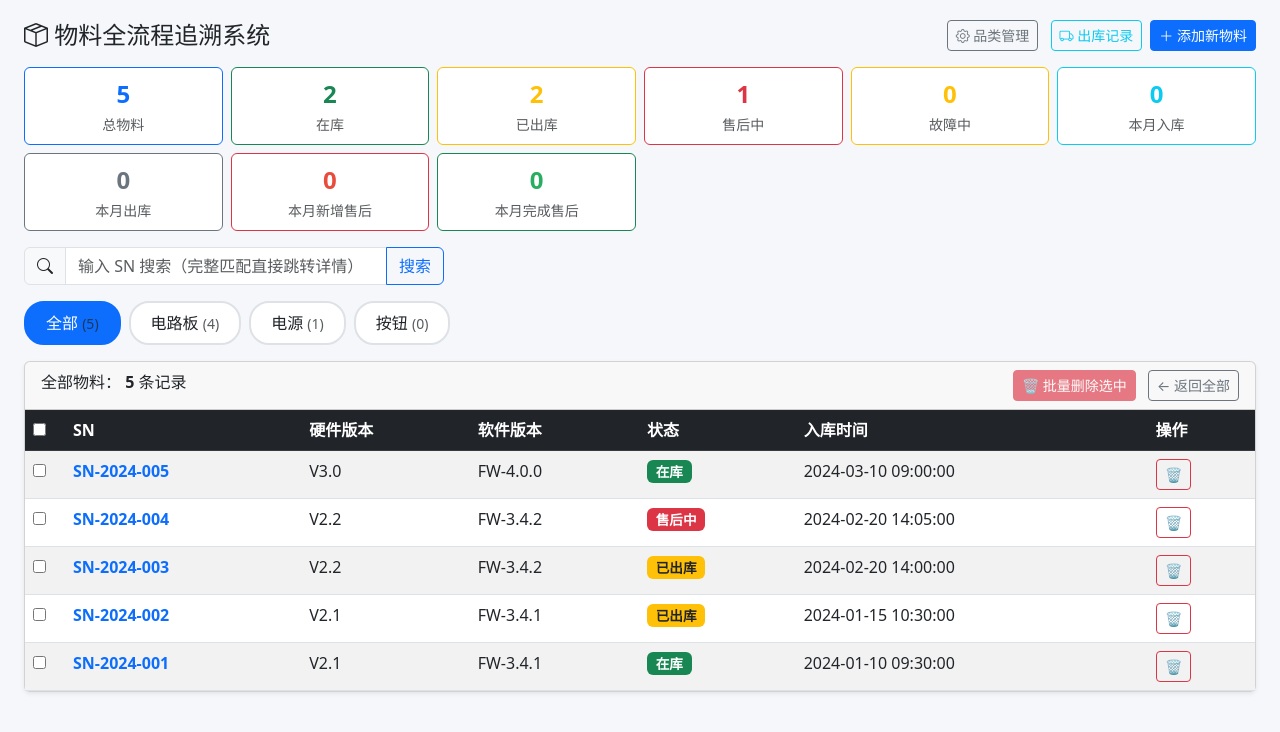
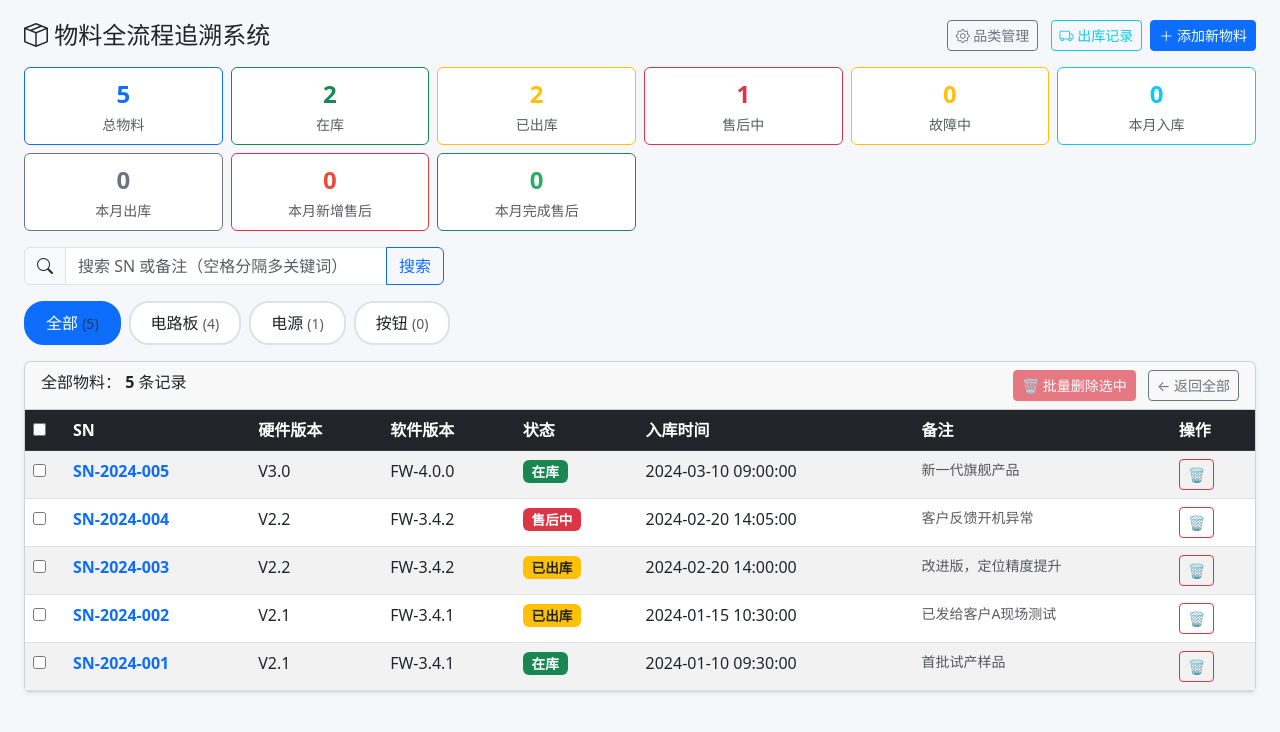
Before and after one commit to DAx-svg/WLGZ, a Flask app: page / in a window 1280 px wide. Shown: the top 732 px of the page. Run offline with Flask 3, Linux system fonts and the light colour scheme; data comes from the database, SQL or seed files in the repository; data that the repository does not hold is empty.

Commit message:
新增: 首页物料表格显示备注列 + 搜索框支持空格多关键词AND搜索

```diff
--- a/app.py
+++ b/app.py
@@ -264,15 +264,22 @@ def index():
     show_month_out = request.args.get('month_out', '').strip()
     this_month = datetime.now(ZoneInfo('Asia/Shanghai')).strftime('%Y-%m')
 
-    # 精确 SN 搜索 → 直接跳转
+    # 精确 SN 搜索 → 直接跳转（仅单关键词时）
     if search:
-        exact = db.execute("SELECT sn FROM materials WHERE sn = ?", (search,)).fetchone()
-        if exact:
-            return redirect(url_for('detail', sn=search))
-        materials = db.execute(
-            "SELECT * FROM materials WHERE sn LIKE ? OR remarks LIKE ? ORDER BY inbound_time DESC",
-            (f'%{search}%', f'%{search}%')
-        ).fetchall()
+        keywords = search.split()
+        if len(keywords) == 1:
+            exact = db.execute("SELECT sn FROM materials WHERE sn = ?", (search,)).fetchone()
+            if exact:
+                return redirect(url_for('detail', sn=search))
+        # 多关键词 AND 搜索（每个关键词需匹配 SN 或备注）
+        conditions = []
+        params = []
+        for kw in keywords:
+            p = f'%{kw}%'
+            conditions.append('(sn LIKE ? OR remarks LIKE ?)')
+            params.extend([p, p])
+        sql = 'SELECT * FROM materials WHERE ' + ' AND '.join(conditions) + ' ORDER BY inbound_time DESC'
+        materials = db.execute(sql, params).fetchall()
     elif filter_status:
         materials = db.execute(
             "SELECT * FROM materials WHERE status = ? ORDER BY inbound_time DESC",
--- a/templates/index.html
+++ b/templates/index.html
@@ -136,7 +136,7 @@
     <form method="GET" class="mb-3">
         <div class="input-group" style="max-width:420px;">
             <span class="input-group-text"><i class="bi bi-search"></i></span>
-            <input type="text" class="form-control" name="search" placeholder="输入 SN 搜索（完整匹配直接跳转详情）" value="{{ search }}">
+            <input type="text" class="form-control" name="search" placeholder="搜索 SN 或备注（空格分隔多关键词）" value="{{ search }}">
             <button class="btn btn-outline-primary" type="submit">搜索</button>
             {% if search %}<a href="/" class="btn btn-outline-secondary">清除</a>{% endif %}
         </div>
@@ -318,7 +318,7 @@
                     <thead class="table-dark">
                         <tr>
                             <th style="width:40px;"><input type="checkbox" id="selectAll" onclick="toggleSelectAll()" title="全选"></th>
-                            <th>SN</th><th>硬件版本</th><th>软件版本</th><th>状态</th><th>入库时间</th><th>操作</th>
+                            <th>SN</th><th>硬件版本</th><th>软件版本</th><th>状态</th><th>入库时间</th><th>备注</th><th>操作</th>
                         </tr>
                     </thead>
                     <tbody>
@@ -340,6 +340,7 @@
                                 {% endif %}
                             </td>
                             <td onclick="window.location.href='/detail/{{ m.sn }}'" class="clickable-row">{{ m.inbound_time }}</td>
+                            <td onclick="window.location.href='/detail/{{ m.sn }}'" class="clickable-row" style="max-width:180px;"><small class="text-muted text-truncate d-block" title="{{ m.remarks or '' }}">{{ m.remarks or '-' }}</small></td>
                             <td><button class="btn btn-outline-danger btn-sm" onclick="event.stopPropagation(); deleteMaterial('{{ m.sn }}')" title="删除物料">🗑</button></td>
                         </tr>
                         {% endfor %}
```
